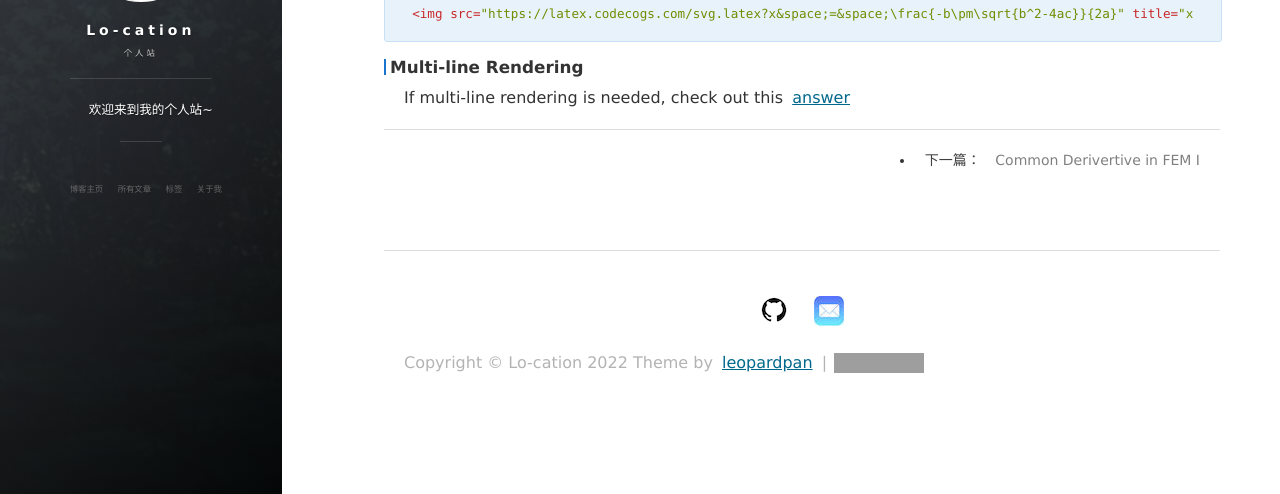
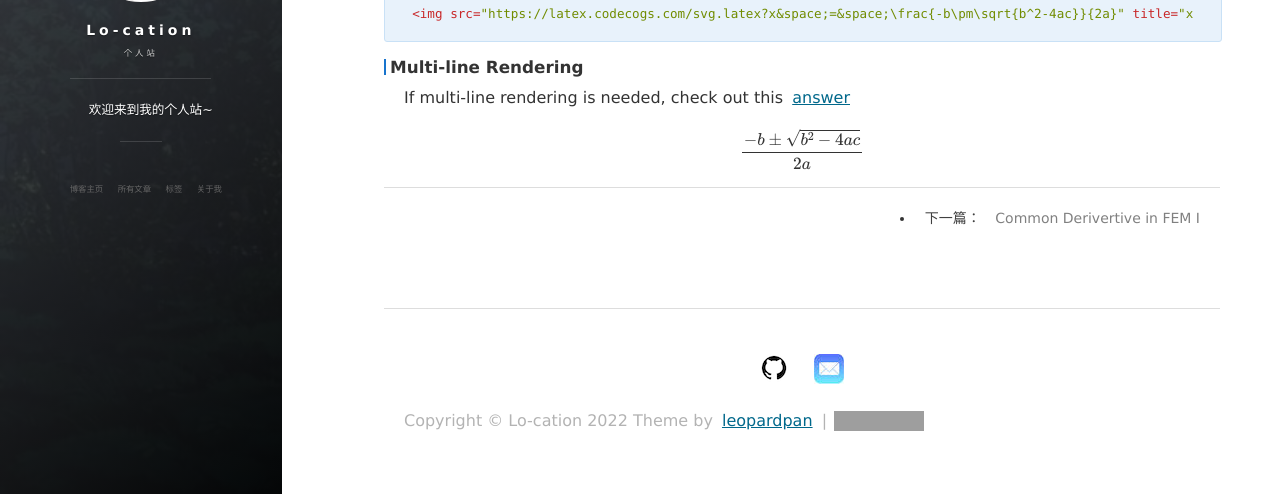
Before and after one commit to lo-cation/lo-cation.github.io, a Jekyll site: the page built from _posts/2019-10-21-markdown-tutorial.md, in a window 1280 px wide and 900 px high, scrolled down 3236 px, cut to the strip 406-900 px from the top of the window. Built offline with Jekyll 4.4.1, drawn with Linux system fonts in a browser that asks for light colours; nearby versions of some CDN libraries; grey boxes are pictures that could not be loaded.

Commit message:
Update 2019-10-21-markdown-tutorial.md

```diff
--- a/_posts/2019-10-21-markdown-tutorial.md
+++ b/_posts/2019-10-21-markdown-tutorial.md
@@ -107,3 +107,5 @@ The corresponding HTML embed code is:
 
 ### Multi-line Rendering
 If multi-line rendering is needed, check out this [answer](https://stackoverflow.com/questions/35498525/latex-rendering-in-readme-md-on-github/41341966#41341966)
+
+$$ \frac{-b\pm\sqrt{b^2-4ac}}{2a} $$
```
